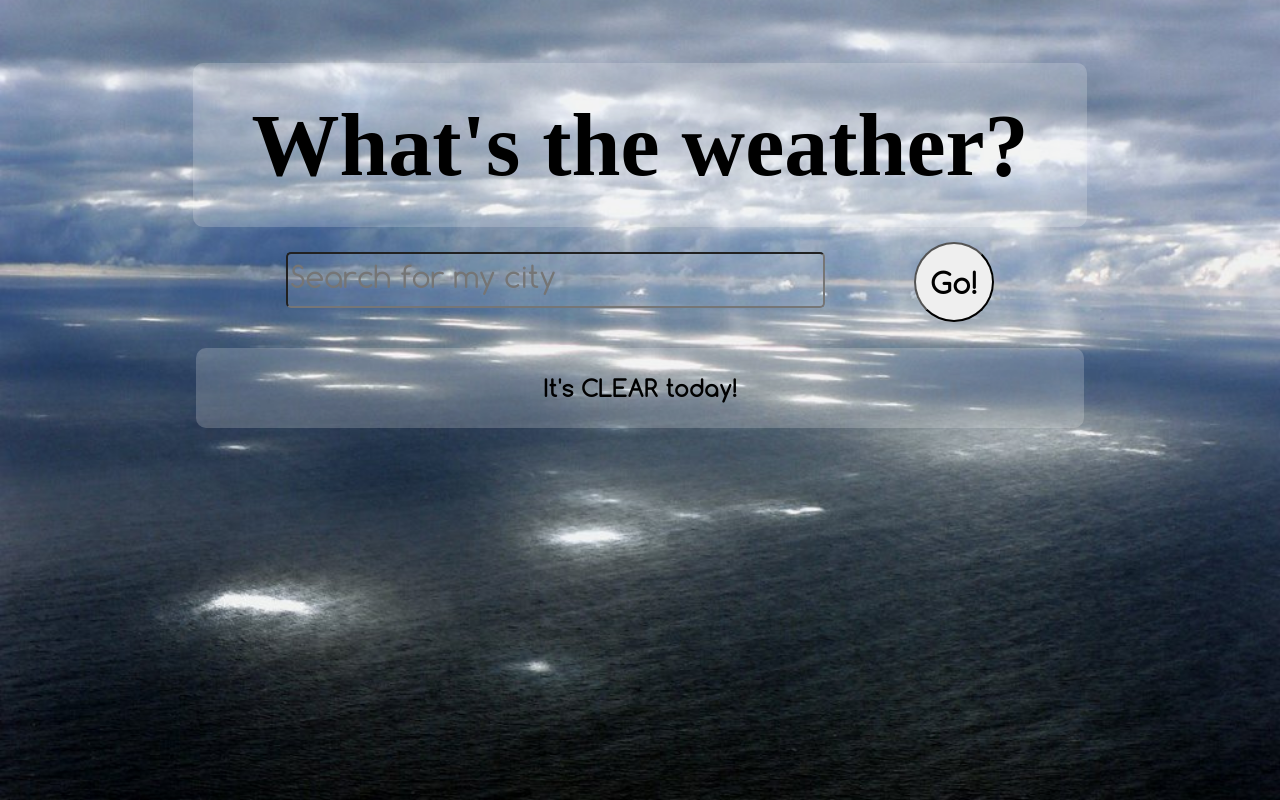
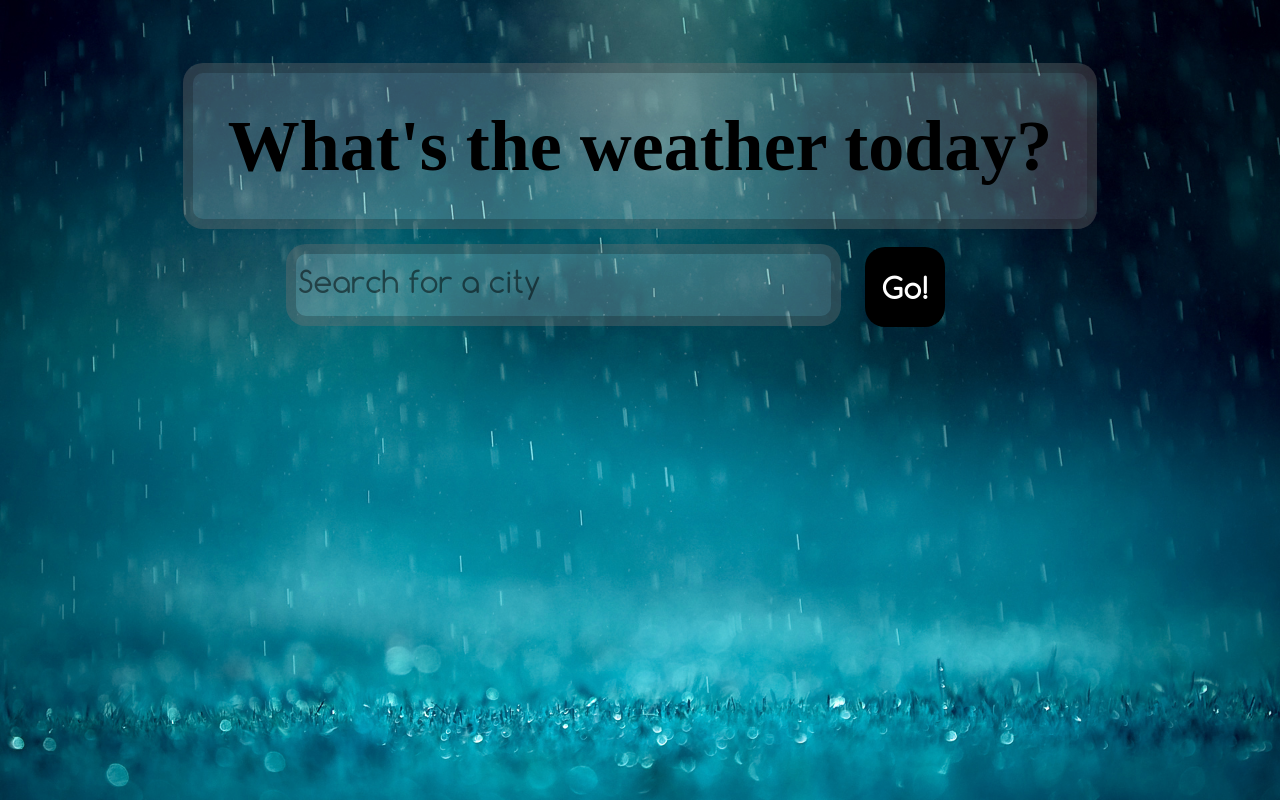
Before and after one commit to heatherjang/rain_again_weather_app, a plain HTML site: page index.html in a window 1280 px wide. Drawn offline with nearby package versions, Linux system fonts and the light colour scheme; a web font is replaced by a local one.

Commit message:
Added basic styling for h1, search form and button

```diff
--- a/application.css
+++ b/application.css
@@ -15,6 +15,9 @@
   src: url('fonts/Comfortaa-Regular.ttf');
 }
 
+.hidden {
+  display: none;
+}
 
 #background{
   -webkit-background-size: cover;
@@ -46,7 +49,7 @@
 }
 
 .container{
-  border-radius: 10px;
+  border-radius: 20px;
   padding: 5px;
   margin-right: auto;
   margin-left: auto;
@@ -56,6 +59,7 @@
   background: rgba(255, 255, 255, 0.2);
   margin-top: 5%;
   width: 70%;
+  border: 10px solid rgba(0, 0, 0, 0.2);
 }
 
 #search{
@@ -65,10 +69,11 @@
 
 h1{
   font-family: Yellow;
-  font-size: 5.5em;
+  font-size: 4.5em;
   margin-top: 3%;
   margin-bottom: 3%;
   text-align: center;
+  color: black;
 }
 
 #search-form{
@@ -78,21 +83,52 @@ h1{
 }
 
 #form-input{
-  border-radius: 5px;
+  border: 10px solid rgba(0, 0, 0, 0.2);
+  border-radius: 20px;
   font-size: 30px;
   font-family: Comforta;
   width: 75%;
-  height: 50px;
-  background: rgba(255, 255, 255, 0.1);
-  display: inline-block;
-  margin-top: 10px;
+  height: 60px;
+  background: rgba(255, 255, 255, 0.2);
+  display: inline;
+  transition: all 0.2s ease-in-out;
+}
+::-webkit-input-placeholder {
+  color: rgba(0, 0, 0, 0.5);
+}
+::-moz-placeholder {
+  color: rgba(0, 0, 0, 0.5);
+}
+:-ms-input-placeholder {
+  color: rgba(0, 0, 0, 0.5);
+}
+
+#form-input:hover{
+  outline: 0;
+  border: 10px solid rgba(0, 0, 0, 0.3);
+  background: rgba(255, 255, 255, 0.3);
+}
+
+#form-input:focus{
+  outline: 0;
+  border: 10px solid rgba(0, 0, 0, 0.5);
+  background: rgba(255, 255, 255, 0.5);
 }
 
 #submit{
-  border-radius: 50%;
+  border-radius: 20px;
   height: 80px;
   width: 80px;
-  float: right;
+  display: inline;
+  vertical-align: -40%;
+  margin-left: 20px;
+  background: black;
+  border-color: transparent;
+  transition: all 0.2s ease-in-out;
+}
+
+#submit:hover{
+
 }
 
 #submit p{
@@ -100,6 +136,7 @@ h1{
   font-size: 30px;
   position: relative;
   margin: 0;
+  color: white;
 }
 
 #results{
@@ -131,4 +168,14 @@ li {
 #weather {
   font-family: Comforta-bold;
   text-align: center;
+  font-size: 2em;
 }
+
+#condition {
+  text-transform: uppercase;
+  color: #000394;
+}
+
+#city{
+  color: #004c42;
+}
--- a/application.js
+++ b/application.js
@@ -45,17 +45,21 @@ $(function() {
       dataType: 'jsonp',
       success: function(data){
         $('#results').empty();
-        $('#current').empty();
+        // $('#current').empty();
         if (data.current_observation){
           var current_obs = data.current_observation;
-          console.log(current_obs);
           var display_loc = current_obs.display_location;
           var city = display_loc.city;
-          var state = display_loc.state_name;
+          console.log(current_obs);
           var condition = current_obs.weather;
-          var temp_c = current_obs.temp_c;
-          var feelslike_c = current_obs.feelslike_c;
-          $('#current').html(city+ " " +state+ " " +condition+ " " +temp_c+ " " +feelslike_c);
+          $('#current').removeClass('hidden');
+          $('#city').html(city);
+          $('#condition').html(condition);
+          // "<h2>In <span id='city'>"+ city +"</span>, it's <span id='condition'>"+ condition +"</span>!</h2>");
+
+          // $('#condition').html(condition);
+
+          console.log(condition)
         } else {
           console.log('no data found for that city')
         }
@@ -66,5 +70,7 @@ $(function() {
     });
   });
 
-  $('html').addClass('light-rain')
+  $('html').addClass('rain')
+  // $('#condition').html('sometext');
+
 });
--- a/index.html
+++ b/index.html
@@ -1,17 +1,17 @@
 <!DOCTYPE html>
 <html id='background'>
 <head>
-  <title>More Rain: Another Weather App</title>
+  <title>What's the Weather Today?</title>
   <link rel="stylesheet" href="application.css">
 </head>
 <body>
     <div id='title' class='container'>
-      <h1>What's the weather?</h1>
+      <h1>What's the weather today?</h1>
     </div>
     <div id='search' class='container'>
       <!-- <p class='search-text'>Type in your city:</p> -->
       <form id="search-form">
-        <input id="form-input" placeholder="Search for my city"/>
+        <input id="form-input" placeholder="Search for a city"/>
         <button type="submit" id="submit"><p>Go!</p></button>
     </form>
     </div>
@@ -21,9 +21,14 @@
         <!-- autocomplete fills in here -->
         </ul>
       </div>
-      <div id="current" class="container">
-      <div id='weather'>
-        <h2>It's CLEAR today!</h2>
+      <div id="current" class="container hidden">
+        <div id='weather'>
+            <!-- Location and current condition inserted into spans-->
+          <h2>In <span id='city'></span>, it's <span id='condition'></span>!</h2>
+        </div>
+        <div id='clothing'>
+          <!-- <h3> I will wear:</h3> -->
+        </div>
       </div>
 
       </div>
```
Also changed, not shown: wunderground_api_notes.js (+10 -0 lines).
